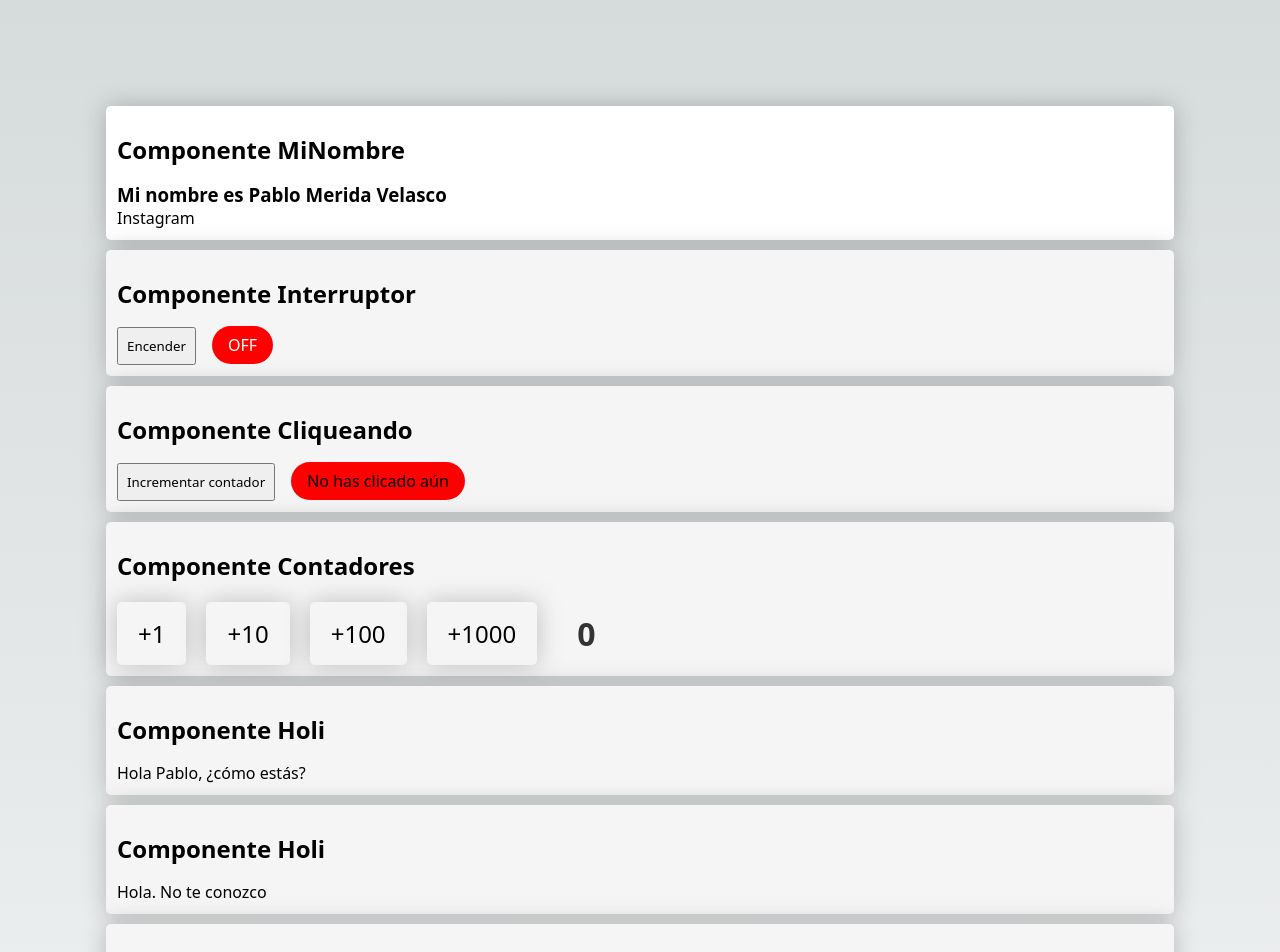
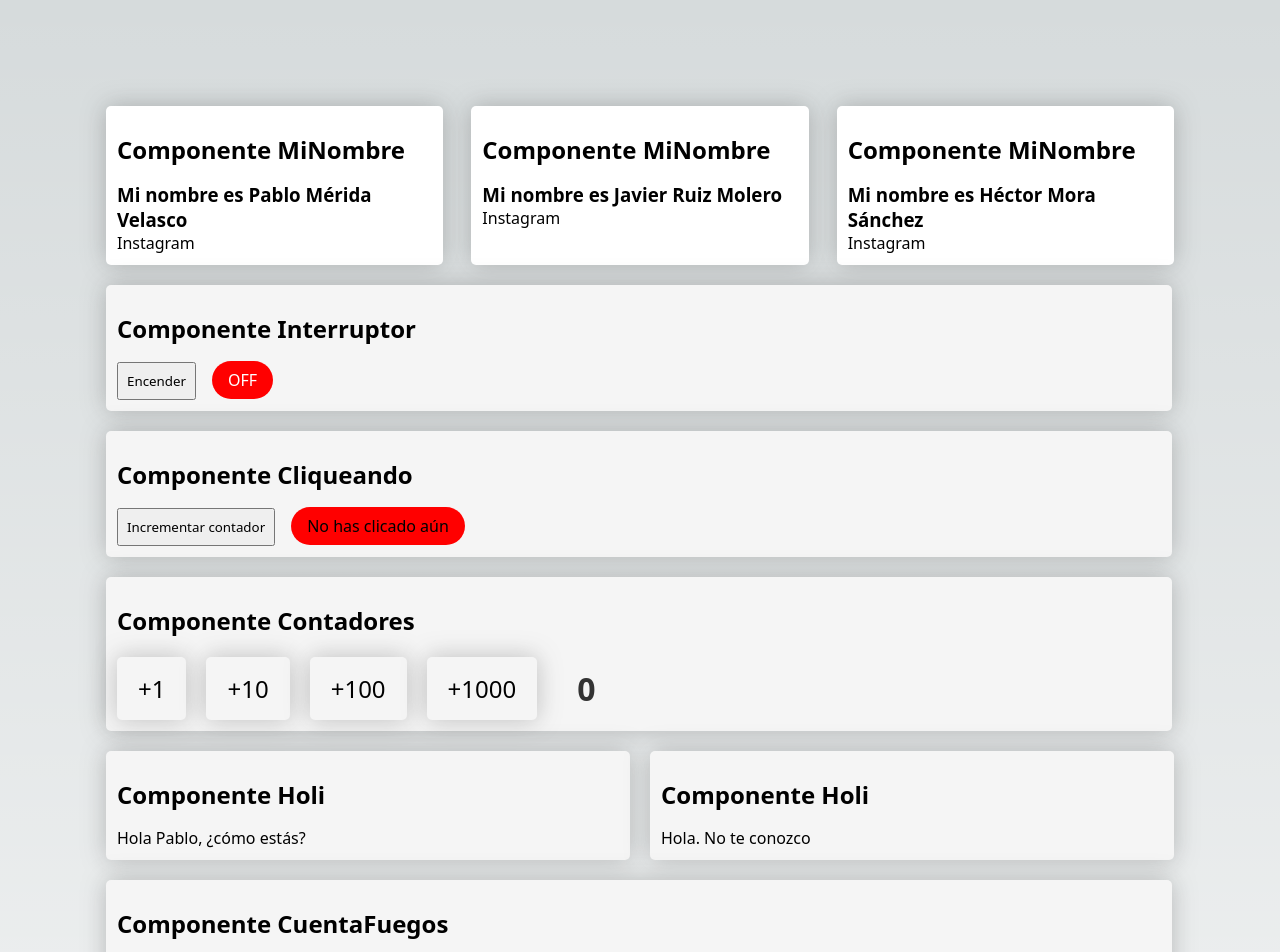
Before and after one commit to pmerida08/proyecto-hlc, a Next.js app: page / in a window 1280 px wide. Shown: the top 952 px of the page. Built offline with nearby package versions, Linux system fonts and the light colour scheme.

Commit message:
arreglo de componentes

```diff
--- a/app/components/Holi.js
+++ b/app/components/Holi.js
@@ -5,7 +5,7 @@ import "../styles/holi.css";
 
 export default function Holi({ nombre }) {
   return (
-    <div className="component">
+    <div className="component" id="holiDiv">
       <h2>Componente Holi</h2>
       {nombre ? <p>Hola {nombre}, ¿cómo estás?</p> : <p>Hola. No te conozco</p>}
     </div>
--- a/app/components/MiNombre.js
+++ b/app/components/MiNombre.js
@@ -11,10 +11,7 @@ class Color {
   }
 }
 
-export default function MiNombre() {
-  const name = "Pablo";
-  const surname = "Merida Velasco";
-  const instagram = "https://www.instagram.com/pablomerida_/";
+export default function MiNombre({name, surname, instagram}) {
 
   const [colorText, setColorText] = useState("black");
   const [colorBackground, setColorBackground] = useState("white");
--- a/app/page.js
+++ b/app/page.js
@@ -13,12 +13,18 @@ import CuentaFuegos from "./components/CuentaFuegos";
 export default function Home() {
   return (
     <main className={styles.main}>
-      <MiNombre />
+      <div id={styles.groupMiNombre}>
+        <MiNombre name="Pablo" surname="Mérida Velasco" instagram="https://www.instagram.com/pablomerida_/"/>
+        <MiNombre name="Javier" surname="Ruiz Molero" instagram="https://www.bing.com/ck/a?!&&p=0828a79dbad32c0c8c543a3abc02811402817ee7878b369b7cf9e53696ba812dJmltdHM9MTczODYyNzIwMA&ptn=3&ver=2&hsh=4&fclid=306df61e-c49c-6ca6-232e-e2fcc5346dbf&psq=instragram+jruizm_11&u=a1aHR0cHM6Ly93d3cuaW5zdGFncmFtLmNvbS9qcnVpem1fMTEv&ntb=1"/>
+        <MiNombre name="Héctor" surname="Mora Sánchez" instagram="https://www.bing.com/ck/a?!&&p=99b7be37d7435a967d8657eccfb3fc102282f7db289959f4de6507d022f0d010JmltdHM9MTczODYyNzIwMA&ptn=3&ver=2&hsh=4&fclid=306df61e-c49c-6ca6-232e-e2fcc5346dbf&psq=instagram+h3ct0rrr._06&u=a1aHR0cHM6Ly93d3cuaW5zdGFncmFtLmNvbS9faDNjdDBycnJfLjYv&ntb=1"/>
+      </div>
       <Toggle />
       <Cliqueando />
       <Contando />
-      <Holi nombre="Pablo" />
-      <Holi />
+      <div id={styles.groupHoli}>
+        <Holi nombre="Pablo" />
+        <Holi />
+      </div>
       {/* <DespliegueEnViernes /> */}
       <CuentaFuegos />
       <Destino />
--- a/app/page.module.css
+++ b/app/page.module.css
@@ -1,10 +1,23 @@
 .main {
   justify-content: space-between;
   align-items: center;
+  display: flex;
+  flex-wrap: wrap;
   padding: 6rem;
   min-height: 100vh;
 }
-
+#groupMiNombre{
+  display: flex;
+  justify-content: center;
+  align-items: stretch;
+  gap: 0.5rem;
+  width: 100%;
+}
+#groupHoli{
+  display: flex;
+  justify-content: center;
+  width: 100%;
+}
 .description {
   display: inherit;
   justify-content: inherit;
--- a/app/styles/components.css
+++ b/app/styles/components.css
@@ -1,5 +1,6 @@
 .component {
-    background-color: #f5f5f5;
+  flex: 0 0 98%;
+  background-color: #f5f5f5;
   border: 1px solid transparent;
   padding: 10px;
   margin: 10px;
--- a/app/styles/holi.css
+++ b/app/styles/holi.css
@@ -0,0 +1,3 @@
+#holiDiv{
+    flex: 1;
+}
--- a/app/styles/minombre.css
+++ b/app/styles/minombre.css
@@ -3,6 +3,7 @@
   margin: "1rem";
   border-radius: "1rem";
   transition: "background-color 0.3s ease-in-out";
+  flex: 1;
 }
 
 .nombre {
```
